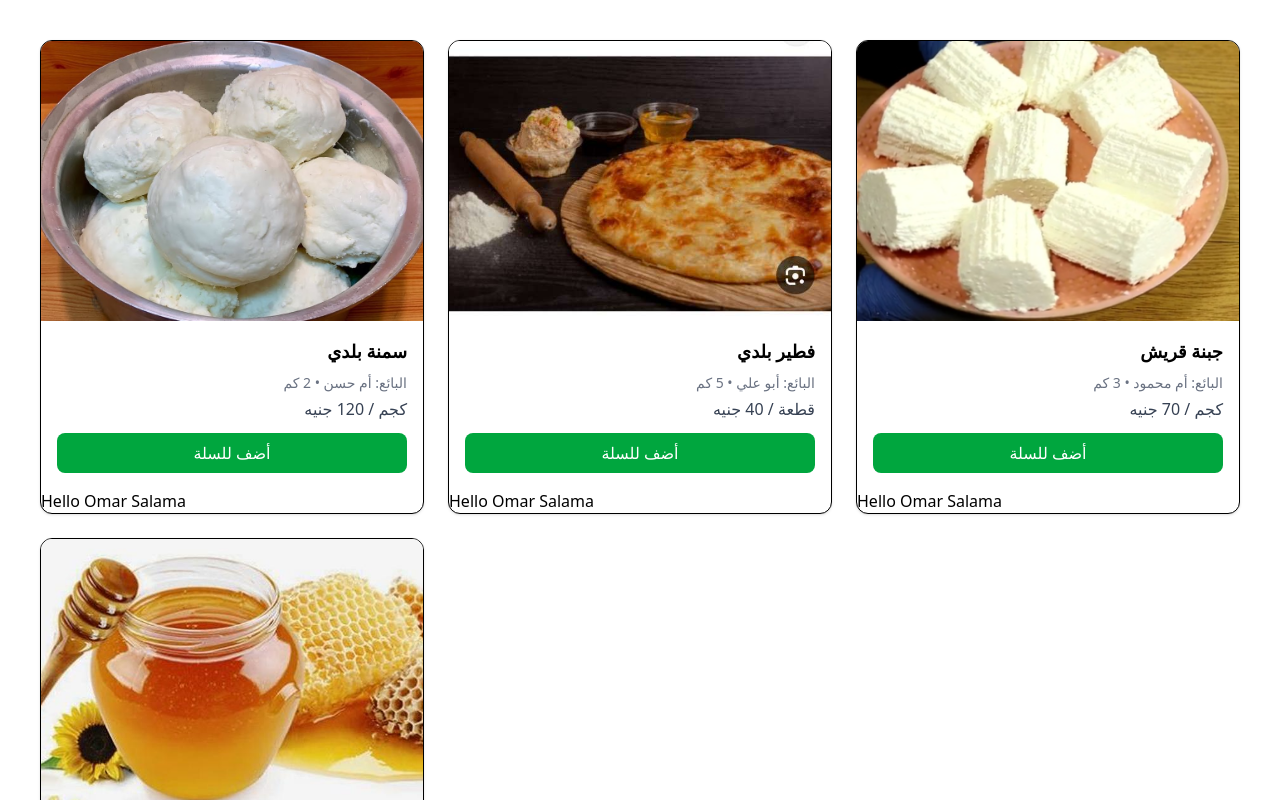
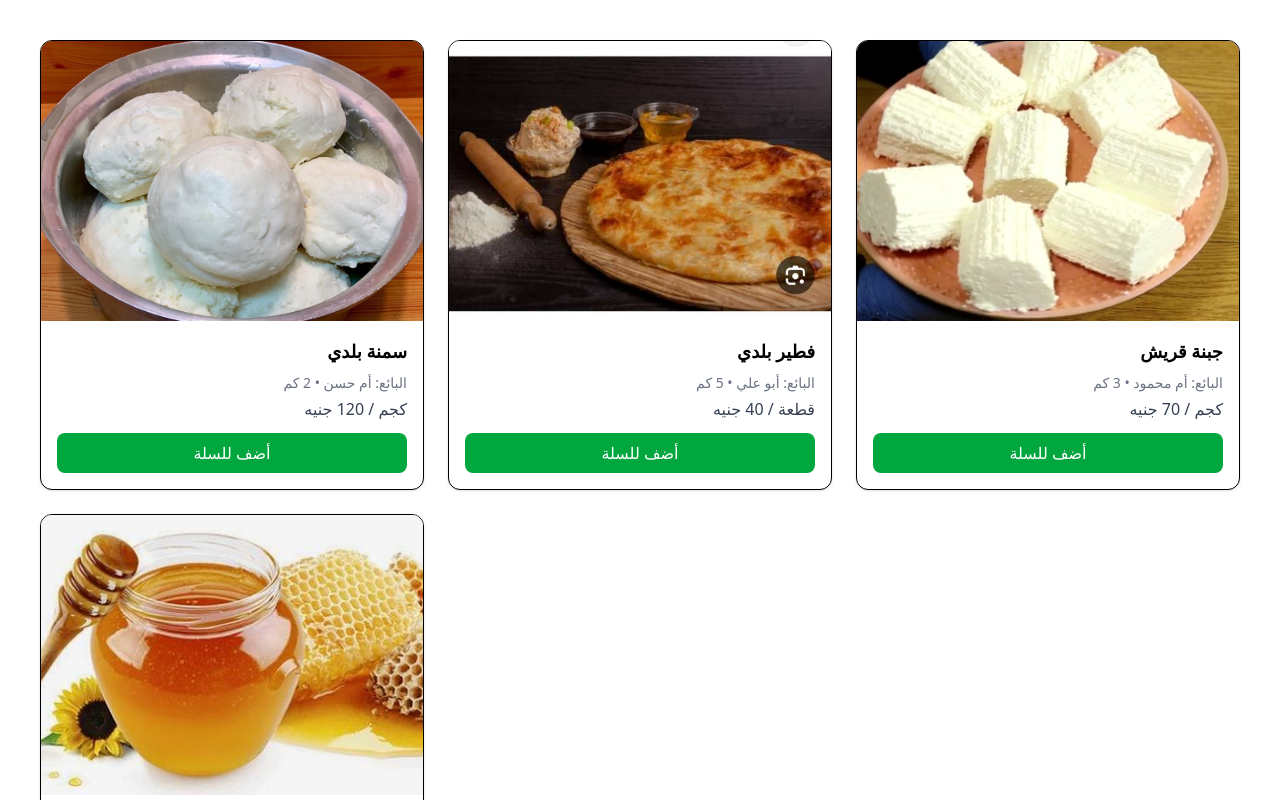
Before and after one commit to omar-sala/Rify, a Next.js app: page / in a window 1280 px wide. Shown: the top 800 px of the page. Built offline with nearby package versions, Linux system fonts and the light colour scheme.

Commit message:
Update Cart

```diff
--- a/app/page.tsx
+++ b/app/page.tsx
@@ -34,7 +34,6 @@ function ProductCard({ product }: { product: Product }) {
           أضف للسلة
         </button>
       </div>
-      <h1>Hello Omar Salama</h1>
     </div>
   )
 }
```
